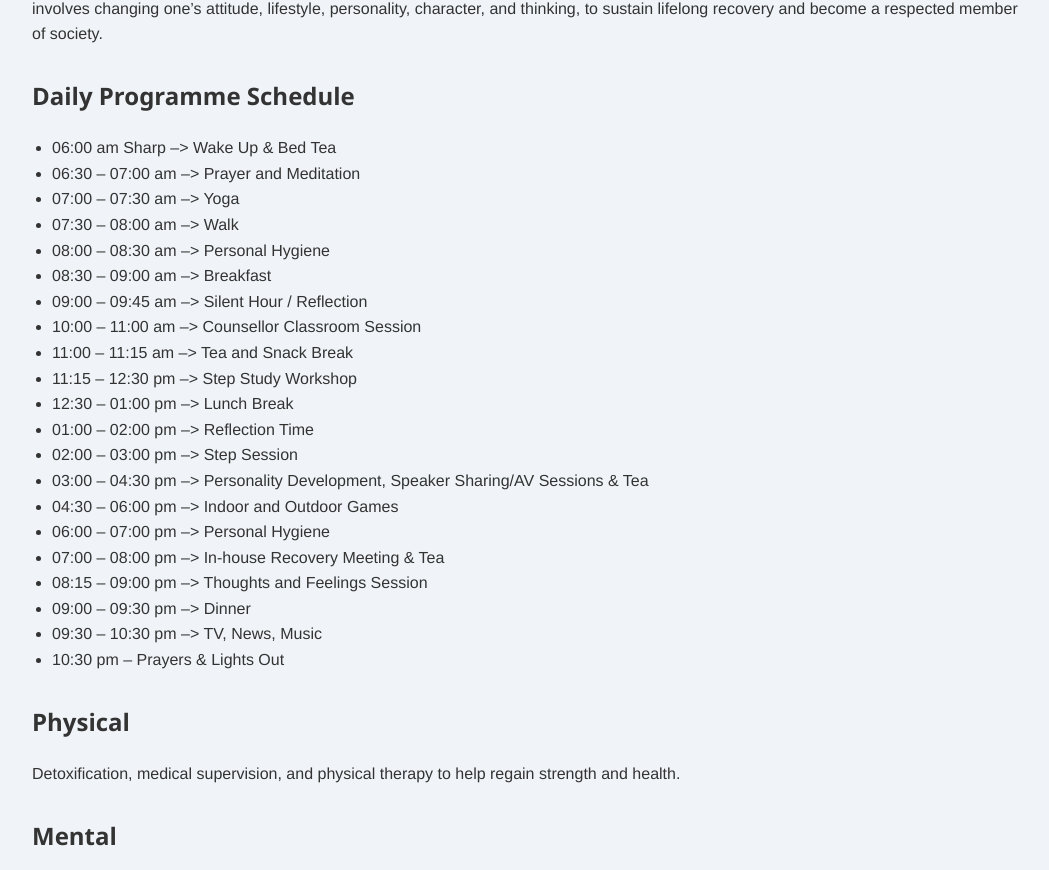
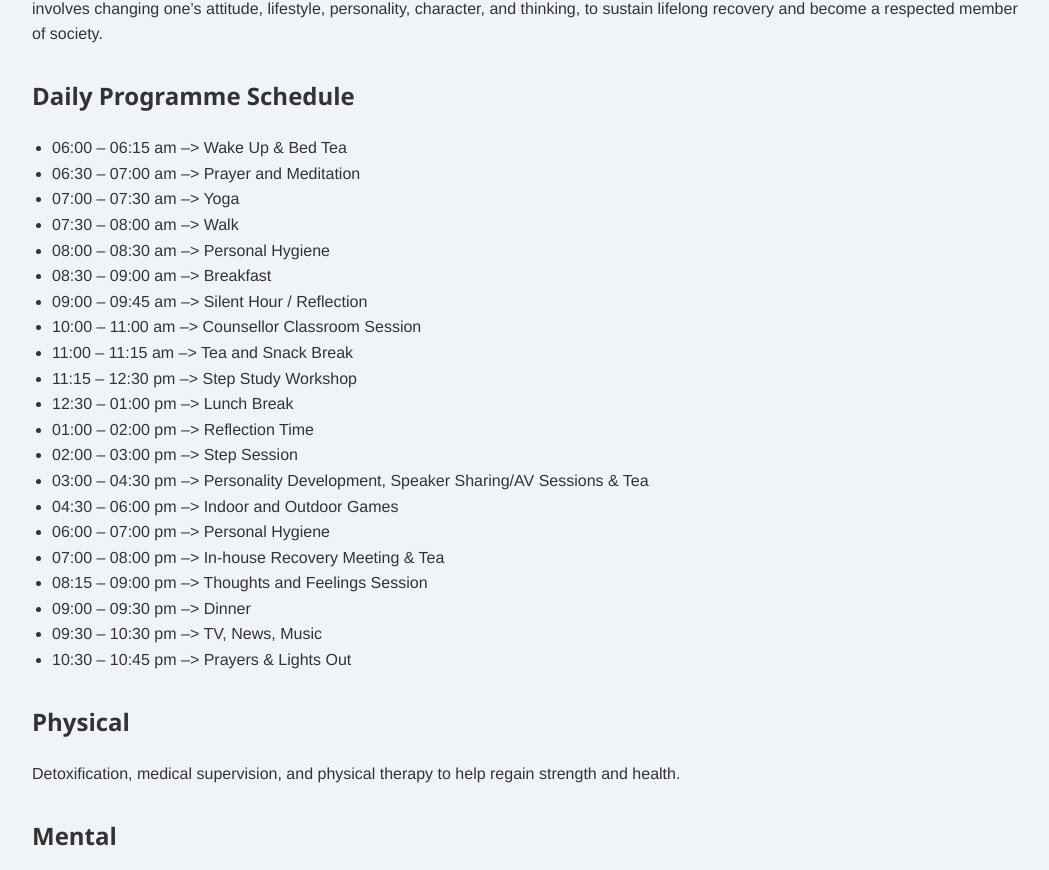
Before and after one commit to ramjisrk/ramjisrk.github.io, a plain HTML site: page treatment.html in a window 1280 px wide. Shown: the part 320-1190 px from the top of the page, without its empty margins (108-1157 px from the left). Drawn offline with Linux system fonts and the light colour scheme.

Commit message:
Update treatment.html

```diff
--- a/treatment.html
+++ b/treatment.html
@@ -33,7 +33,7 @@
 <section>
         <h2>Daily Programme Schedule</h2>
         <ul>
-            <li>06:00 am Sharp   –> Wake Up & Bed Tea</li>
+            <li>06:00 – 06:15 am –> Wake Up & Bed Tea</li>
             <li>06:30 – 07:00 am –> Prayer and Meditation</li>
             <li>07:00 – 07:30 am –> Yoga</li>
             <li>07:30 – 08:00 am –> Walk</li>
@@ -53,7 +53,7 @@
             <li>08:15 – 09:00 pm –> Thoughts and Feelings Session</li>
             <li>09:00 – 09:30 pm –> Dinner</li>
             <li>09:30 – 10:30 pm –> TV, News, Music</li>
-            <li>10:30 pm – Prayers & Lights Out</li>
+            <li>10:30 – 10:45 pm –> Prayers & Lights Out</li>
         </ul>
     </section>
 
```
